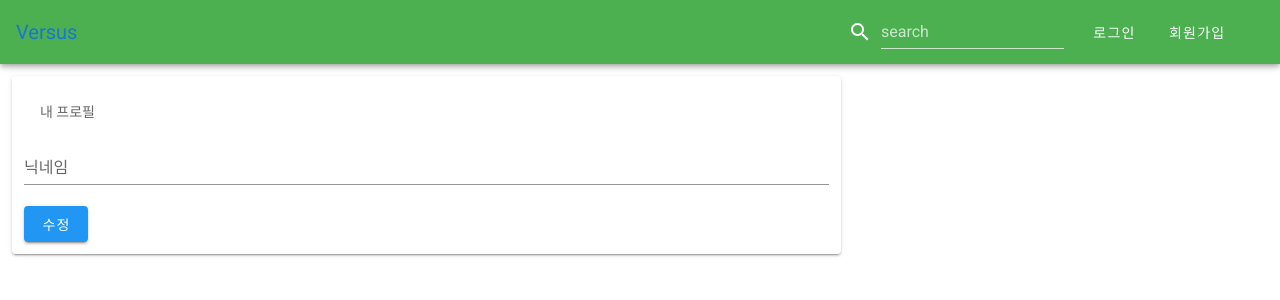
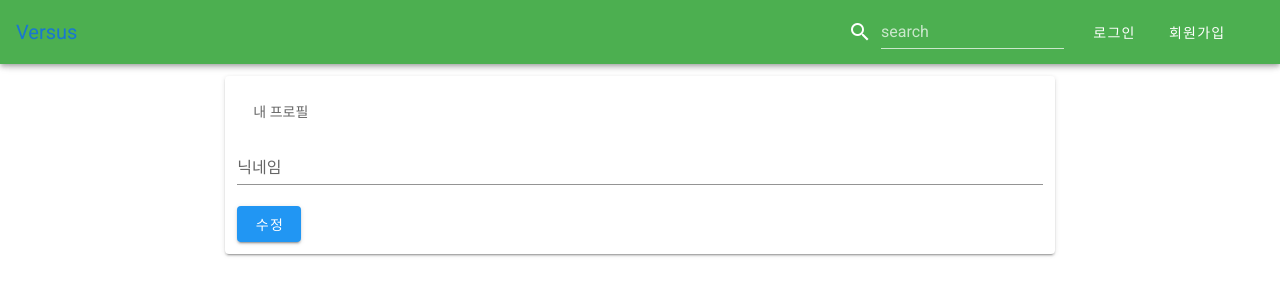
Before and after one commit to minjae2271/VS, a Nuxt app: page /profile in a window 1280 px wide. Shown: the top 300 px of the page. Built offline with nearby package versions, Linux system fonts and the light colour scheme.

Commit message:
profile 개선

```diff
--- a/layouts/default.vue
+++ b/layouts/default.vue
@@ -42,7 +42,7 @@
           </v-container>
         </v-toolbar-items>
       </v-toolbar>
-      <v-row no-gutters>
+      <v-row no-gutters justify="center">
         <v-col cols="12" md="8">
           <nuxt />
         </v-col>
@@ -56,17 +56,17 @@
 import LoginForm from "~/components/LoginForm";
 export default {
   components: {
-    LoginForm
+    LoginForm,
   },
   data() {
     return {
-      showDialog: false
+      showDialog: false,
     };
   },
   computed: {
     me() {
       return this.$store.state.users.me;
-    }
+    },
   },
   methods: {
     showLoginDialog() {
@@ -74,14 +74,15 @@ export default {
     },
     logOut() {
       this.$store.dispatch("users/logOut");
+      this.$router.push({ path: "/" });
       alert("다음에 봐요!");
-    }
+    },
   },
   computed: {
     me() {
       return this.$store.state.users.me;
-    }
-  }
+    },
+  },
 };
 </script>
 
--- a/pages/profile.vue
+++ b/pages/profile.vue
@@ -15,94 +15,27 @@
           </v-form>
         </v-container>
       </v-card>
-      <!-- <v-card style="margin-bottom: 20px">
-        <v-container>
-          <v-subheader>팔로잉</v-subheader>
-          <follow-list :users="followingList" :remove="removeFollowing" />
-          <v-btn
-            @click="loadMoreFollowings"
-            v-if="hasMoreFollowing"
-            dark
-            color="blue"
-            style="width: 100%"
-            >더보기</v-btn
-          >
-        </v-container>
-      </v-card> -->
-      <!-- <v-card style="margin-bottom: 20px">
-        <v-container>
-          <v-subheader>팔로워</v-subheader>
-          <follow-list :users="followerList" :remove="removeFollower" />
-          <v-btn
-            @click="loadMoreFollowers"
-            v-if="hasMoreFollower"
-            dark
-            color="blue"
-            style="width: 100%"
-            >더보기</v-btn
-          >
-        </v-container>
-      </v-card>-->
     </v-container>
   </div>
 </template>
 
 <script>
-// import FollowList from "~/components/FollowList";
 export default {
-  components: {
-    // FollowList
-  },
+  components: {},
   data() {
     return {
       valid: false,
       nickname: "",
-      nicknameRules: [v => !!v || "닉네임을 입력하세요."]
+      nicknameRules: [(v) => !!v || "닉네임을 입력하세요."],
     };
   },
-  computed: {
-    // followerList() {
-    //   return this.$store.state.users.followerList;
-    // },
-    // followingList() {
-    //   return this.$store.state.users.followingList;
-    // },
-    // hasMoreFollowing() {
-    //   return this.$store.state.users.hasMoreFollowing;
-    // },
-    // hasMoreFollower() {
-    //   return this.$store.state.users.hasMoreFollower;
-    // }
-  },
+  computed: {},
   head() {
     return {
-      title: "프로필"
+      title: "프로필",
     };
   },
-  methods: {
-    // onChangeNickname() {
-    //   this.$store.dispatch("users/changeNickname", {
-    //     nickname: this.nickname
-    //   });
-    // },
-    // removeFollowing(id) {
-    //   this.$store.dispatch("users/removeFollowing", { id });
-    // },
-    // removeFollower(id) {
-    //   this.$store.dispatch("users/removeFollower", { id });
-    // },
-    // loadMoreFollowings() {
-    //   this.$store.dispatch("users/loadFollowings");
-    // },
-    // loadMoreFollowers() {
-    //   this.$store.dispatch("users/loadFollowers");
-    // }
-  }
-  // middleware: "authenticated"
-  // fetch({ store }) {
-  //   store.dispatch("users/loadFollowers");
-  //   store.dispatch("users/loadFollowings");
-  // }
+  methods: {},
 };
 </script>
 
```
Also changed, not shown: components/README.md (deleted).
